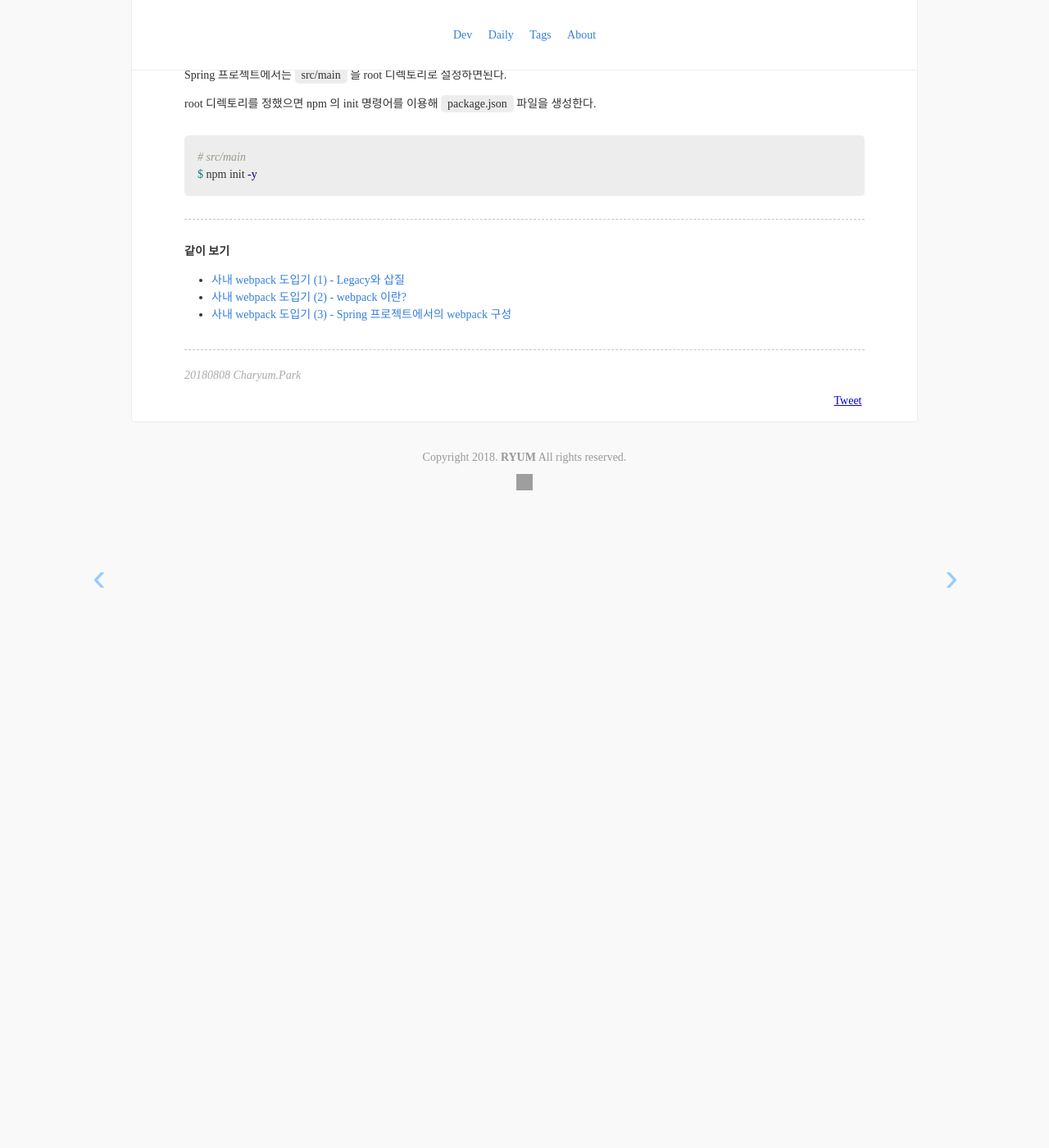
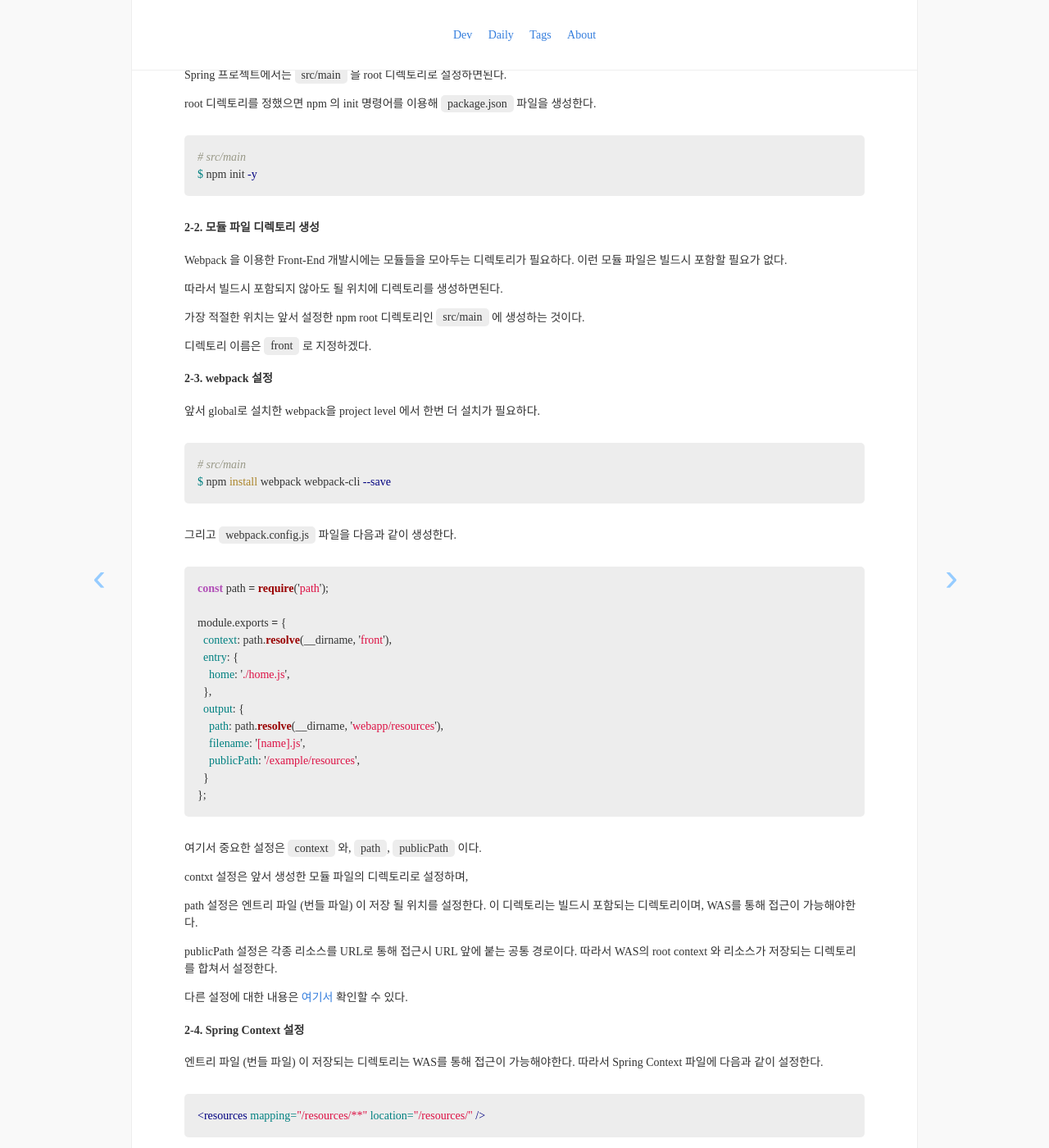
Before and after one commit to ryum91/ryum91.github.com, a Jekyll site: the page built from _posts/dev/2018-08-08-27.md, in a window 1280 px wide and 1400 px high, scrolled down 2181 px. Shown: the whole window at 82% size. Built offline with Jekyll 4.4.1, drawn with Linux system fonts in a browser that asks for light colours; nearby versions of some CDN libraries; some web fonts are replaced; comment, search, counter and statistics services are not loaded; before the commit the page ends 2811 px from its top, so only the background shows below that; some of the changed text lies outside the part shown; grey boxes are pictures that could not be loaded.

Commit message:
[Post] 2018-08-08-27

````diff
--- a/_posts/dev/2018-08-08-27.md
+++ b/_posts/dev/2018-08-08-27.md
@@ -25,7 +25,7 @@ JSP를 사용하기 때문에 대부분 WAS로 모든 것을 처리한다.
 
 우선 Spring Framework 로 생성한 웹 프로젝트가 필요하다.
 
-예제에서는 Java8, Spring Framework 4, Tomcat9 을 사용해서 프로젝트를 구성하였다.
+예제에서는 Java8, Spring Framework 4, Tomcat9 을 사용해서 프로젝트를 구성하였다. (더 오래 된 Legacy Spring Project도 상관없다.)
 
 <p class="center"><img class="border center" style="width:17rem;" src="/dev/27/spring-struct.png"></p>
 
@@ -59,7 +59,7 @@ $ npm install webpack webpack-cli --global
 
 ---
 
-### 2. Spring 프로젝트에 npm 프로젝트 적용
+### 2. Spring 프로젝트에 webpack 적용
 
 Spring 프로젝트는 개발 후 배포시 보통 war 파일로 배포된다.
 
@@ -81,6 +81,70 @@ root 디렉토리를 정했으면 npm 의 init 명령어를 이용해 `package.j
 $ npm init -y
 ```
 
+#### 2-2. 모듈 파일 디렉토리 생성
+
+Webpack 을 이용한 Front-End 개발시에는 모듈들을 모아두는 디렉토리가 필요하다. 이런 모듈 파일은 빌드시 포함할 필요가 없다.
+
+따라서 빌드시 포함되지 않아도 될 위치에 디렉토리를 생성하면된다.
+
+가장 적절한 위치는 앞서 설정한 npm root 디렉토리인 `src/main` 에 생성하는 것이다.
+
+디렉토리 이름은 `front` 로 지정하겠다.
+
+#### 2-3. webpack 설정
+
+앞서 global로 설치한 webpack을 project level 에서 한번 더 설치가 필요하다.
+
+```bash
+# src/main
+$ npm install webpack webpack-cli --save
+```
+
+그리고 `webpack.config.js` 파일을 다음과 같이 생성한다.
+
+```js
+const path = require('path');
+
+module.exports = {
+  context: path.resolve(__dirname, 'front'),
+  entry: {
+    home: './home.js',
+  },
+  output: {
+    path: path.resolve(__dirname, 'webapp/resources'),
+    filename: '[name].js',
+    publicPath: '/example/resources',
+  }
+};
+```
+
+여기서 중요한 설정은 `context` 와, `path`, `publicPath` 이다.
+
+contxt 설정은 앞서 생성한 모듈 파일의 디렉토리로 설정하며,
+
+path 설정은 엔트리 파일 (번들 파일) 이 저장 될 위치를 설정한다.
+이 디렉토리는 빌드시 포함되는 디렉토리이며, WAS를 통해 접근이 가능해야한다.
+
+publicPath 설정은 각종 리소스를 URL로 통해 접근시 URL 앞에 붙는 공통 경로이다.
+따라서 WAS의 root context 와 리소스가 저장되는 디렉토리를 합쳐서 설정한다.
+
+다른 설정에 대한 내용은 [여기서](/dev/28) 확인할 수 있다.
+
+#### 2-4. Spring Context 설정
+
+엔트리 파일 (번들 파일) 이 저장되는 디렉토리는 WAS를 통해 접근이 가능해야한다.
+따라서 Spring Context 파일에 다음과 같이 설정한다.
+
+```xml
+<resources mapping="/resources/**" location="/resources/" />
+```
+
+Eclipse를 이용해서 Spring 프로젝트를 생성하면 기본으로 설정이 되기도 하지만
+디렉토리를 변경하거나, 설정이 안들어갈 수도 있으므로 다시 한 번 확인한다.
+
+#### 2-5. package.json 설정
+
+
 ---
 
 **같이 보기**
````
